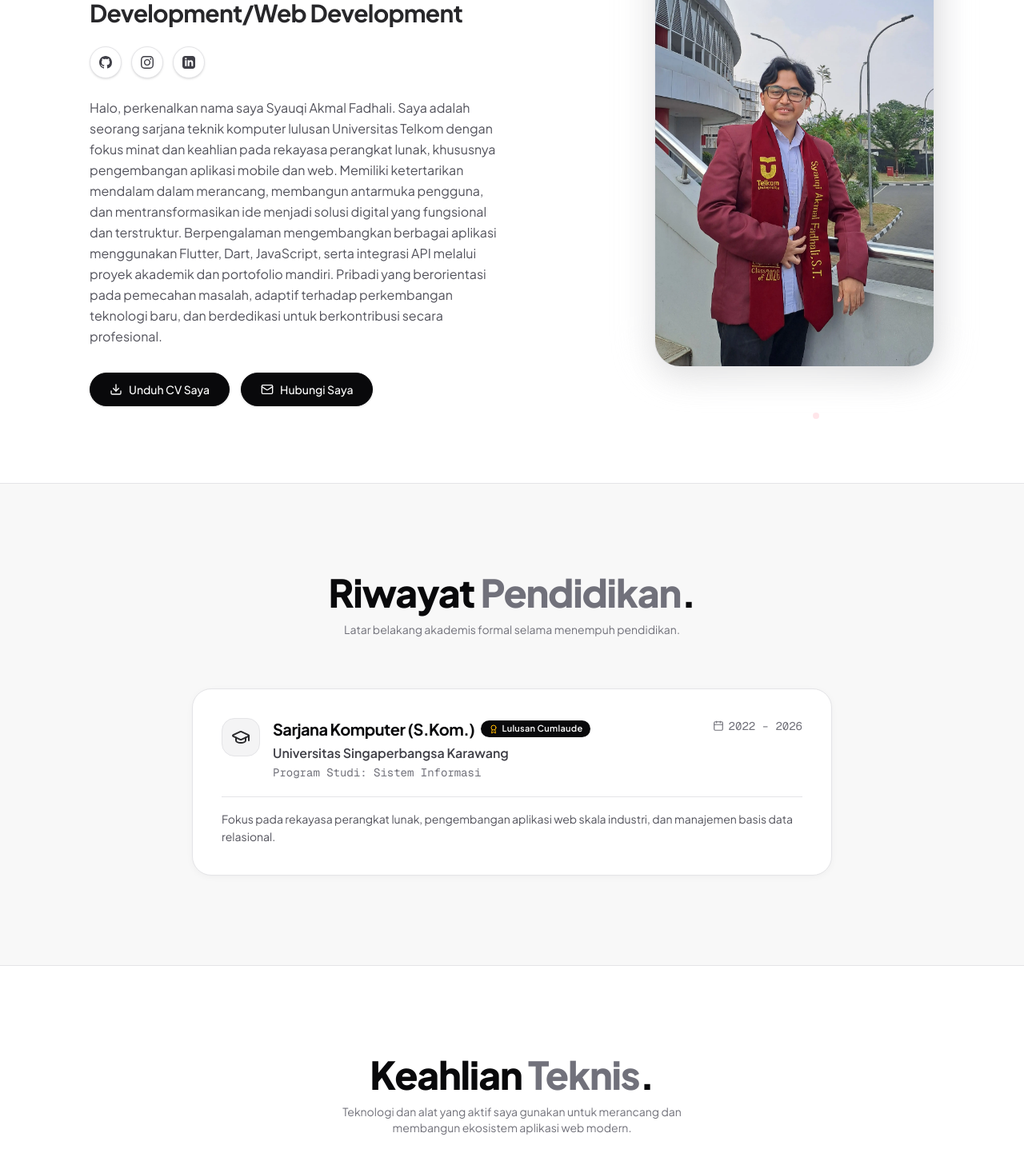
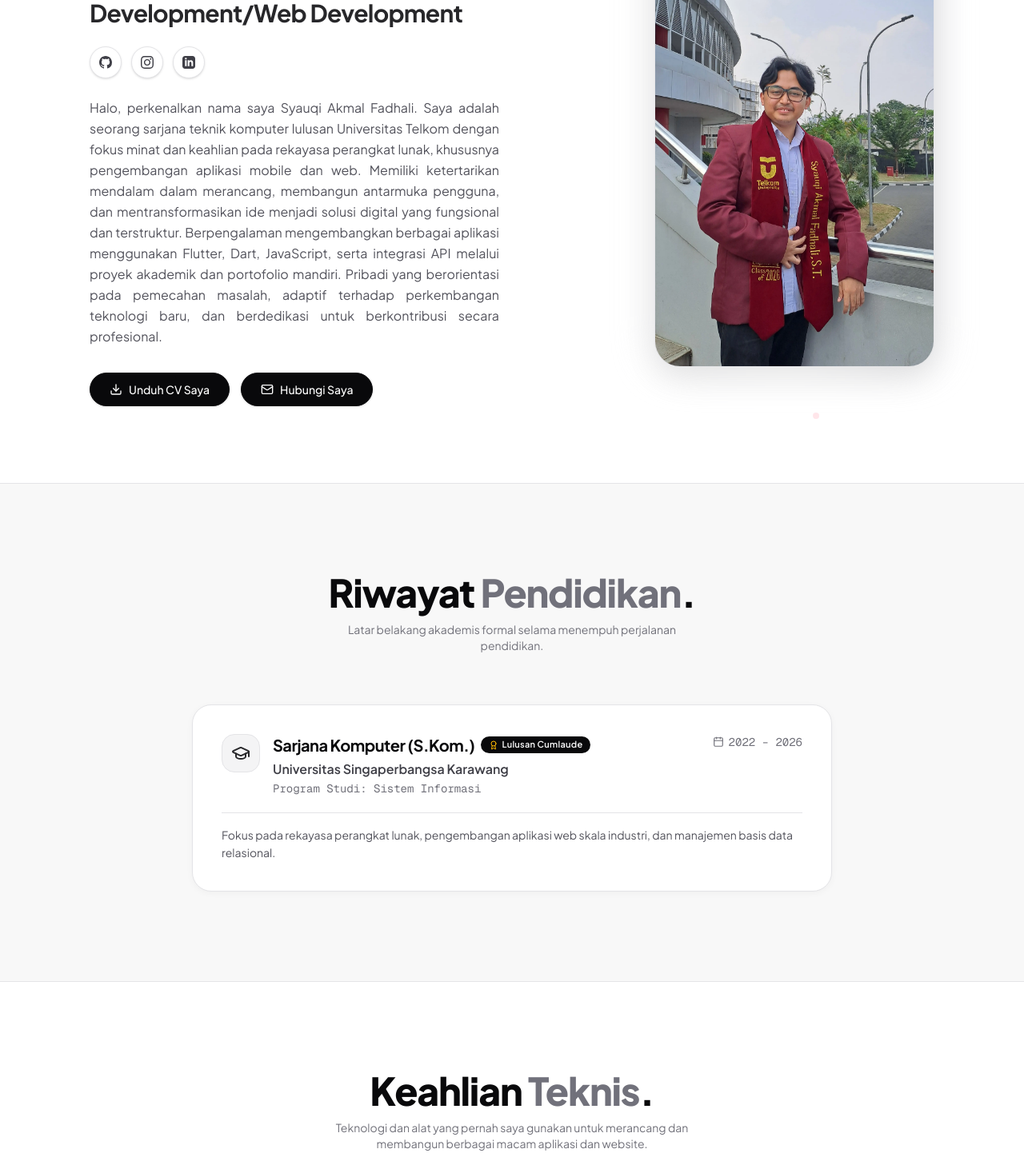
Before and after one commit to SAF134/Portfolio, a Next.js app: page / in a window 1280 px wide. Shown: the part 340-1807 px from the top of the page at 80% size. Built offline with nearby package versions, Linux system fonts and the light colour scheme.

Commit message:
style: apply text-justify to hero bio paragraph

```diff
--- a/src/components/sections/EducationSection.tsx
+++ b/src/components/sections/EducationSection.tsx
@@ -16,7 +16,7 @@ export function EducationSection() {
             Riwayat <span className="text-zinc-500">Pendidikan</span>.
           </h2>
           <p className="mt-3 text-xs sm:text-sm text-[#71717A] max-w-md mx-auto">
-            Latar belakang akademis formal selama menempuh pendidikan.
+            Latar belakang akademis formal selama menempuh perjalanan pendidikan.
           </p>
         </div>
 
--- a/src/components/sections/HeroSection.tsx
+++ b/src/components/sections/HeroSection.tsx
@@ -75,7 +75,7 @@ export function HeroSection() {
           </div>
 
           {/* Bio text */}
-          <p className="mt-6 text-sm sm:text-base text-[#52525B] max-w-lg leading-relaxed font-normal">
+          <p className="mt-6 text-sm sm:text-base text-[#52525B] max-w-lg leading-relaxed font-normal text-justify">
             {profile.heroBio}
           </p>
 
@@ -83,7 +83,7 @@ export function HeroSection() {
           <div className="mt-8 flex flex-wrap items-center gap-3.5">
             <a
               href={profile.cvPath}
-              download="CV_Deft_Valian_Exanova.pdf"
+              download="CV_Syauqi_Akmal_Fadhali.pdf"
               className="inline-flex items-center justify-center gap-2 px-6 py-2.5 rounded-full bg-[#09090B] text-white hover:bg-zinc-800 text-sm font-medium shadow-sm transition-all duration-150 active:scale-[0.98] border border-[#09090B] focus-visible:outline-none focus-visible:ring-2 focus-visible:ring-zinc-900 focus-visible:ring-offset-2"
             >
               <Download className="w-4 h-4" />
--- a/src/components/sections/SkillsSection.tsx
+++ b/src/components/sections/SkillsSection.tsx
@@ -15,7 +15,7 @@ export function SkillsSection() {
           Keahlian <span className="text-zinc-500">Teknis</span>.
         </h2>
         <p className="mt-3 text-xs sm:text-sm text-[#71717A] max-w-md mx-auto">
-          Teknologi dan alat yang aktif saya gunakan untuk merancang dan membangun ekosistem aplikasi web modern.
+          Teknologi dan alat yang pernah saya gunakan untuk merancang dan membangun berbagai macam aplikasi dan website.
         </p>
 
         {/* Skills Pills Grid */}
```
